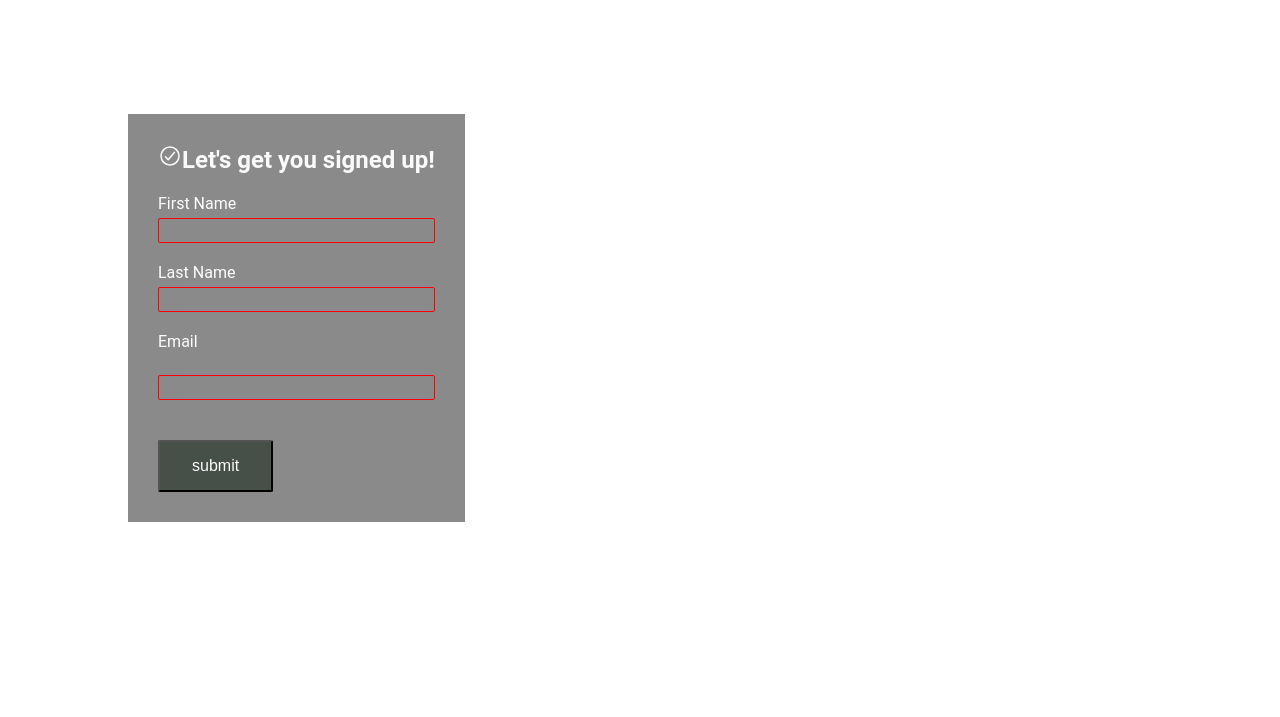
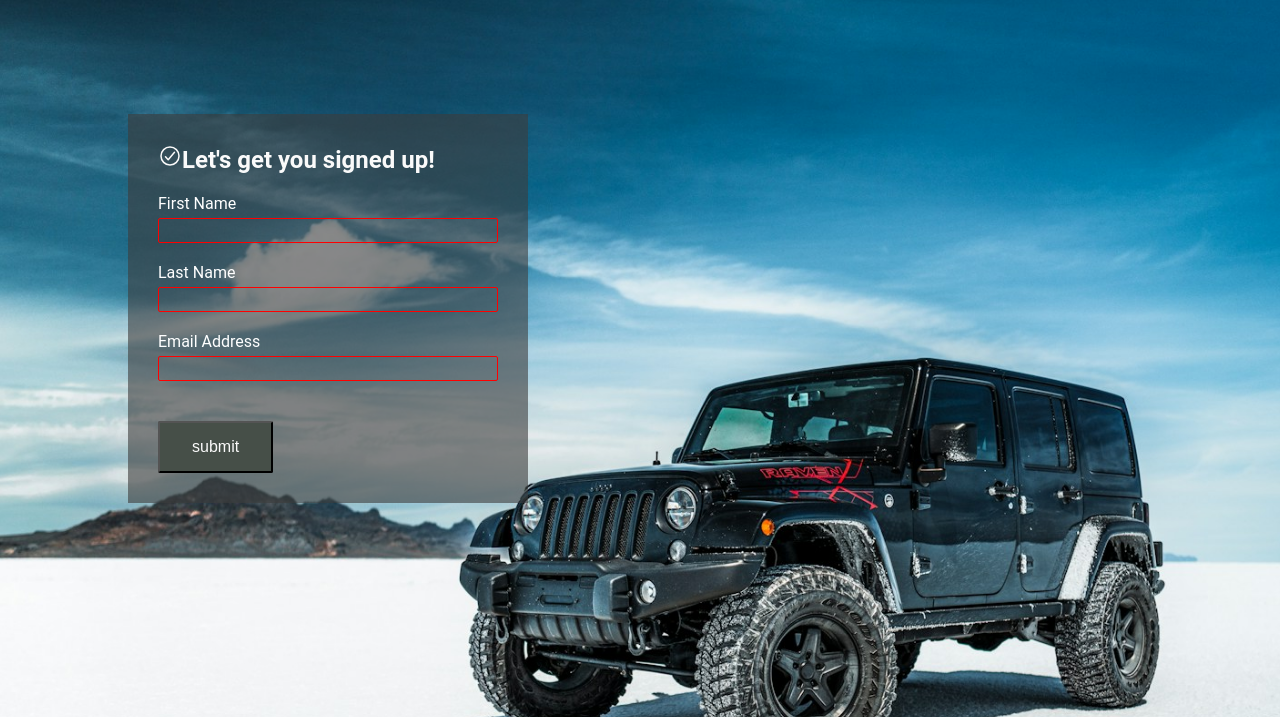
Before and after one commit to Naviid24/project-1, a plain HTML site: page signup.html in a window 1280 px wide. Shown: the part 83-800 px from the top of the page. Drawn offline with nearby package versions, Linux system fonts and the light colour scheme; a web font is replaced by a local one.

Commit message:
found an extera { in the css rules that caused issue in the form css rules

```diff
--- a/assets/css/style.css
+++ b/assets/css/style.css
@@ -284,7 +284,7 @@ main {
 }
 /* Form */
 #signup {
-   background-image: url("../images/signup-image.webp");
+   background-image: url("../images/contact.jpg");
    background-size: cover;
    background-position: 75%;
    padding: 20px 10% 0 10%;
@@ -299,9 +299,6 @@ main {
    color: #fafafa;
    margin-bottom: 20px;
 }
-#signup-form>label {
-   padding-bottom: 10px;
-}
  #fname, #lname, #email {
    background: transparent;
    color: #fafafa;
@@ -312,6 +309,7 @@ main {
    border-radius: 2px;
    padding: 0 5px;
  }
+
  .join-button {
    margin-top: 20px;
    border-radius: 2px;
@@ -319,9 +317,6 @@ main {
    font-size: 100%;
    background-color: #464f48;
    color: #fafafa;
-}
-form > label {
-
 }
 
 /*............F o o t e r   f o r   a l l   p a g e s...........*/
@@ -392,7 +387,7 @@ footer {
    }
 .gal-box img {
    margin-left: 5px;
-}
+   }
     /* Form */
     #signup {
       background-position: center;
@@ -411,7 +406,7 @@ footer {
       color: #fda;
   }
 }
-}
+
 
 
 @media screen and (min-width:992px) {
--- a/signup.html
+++ b/signup.html
@@ -43,11 +43,11 @@
                <form action="action="https://formdump.codeinstitute.net"
                method="POST"
                target="_blank"" >
-                   <label for="fname">First Name</label><br>
-                   <input type="text" id="fname" name="fname" required ><br>
-                   <label for="lname">Last Name</label><br>
-                   <input type="text" id="lname" name="lname" required ><br>
-                   <label for="email">Email <Address></Address></label><br>
+                   <label for="fname">First Name</label>
+                   <input type="text" id="fname" name="fname" required >
+                   <label for="lname">Last Name</label>
+                   <input type="text" id="lname" name="lname" required >
+                   <label for="email">Email Address</label>
                    <input type="email" id="email" name="email" required >
                </form>
                <button class="join-button" type="submit">submit</button>
```
